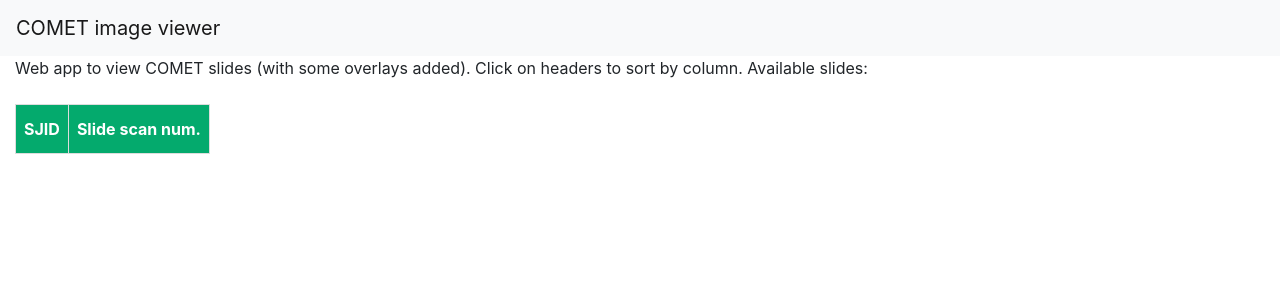
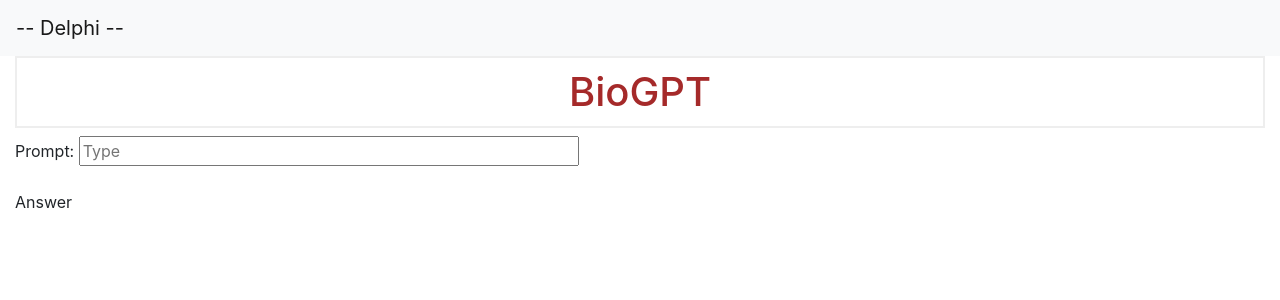
Before and after one commit to benlansdell/chatbot, a Flask app: page / in a window 1280 px wide. Shown: the top 300 px of the page. Run offline with Flask 3, Linux system fonts and the light colour scheme; lists and menus that the app fills with data are empty; some libraries are stand-ins or nearby versions.

Commit message:
First working version

```diff
--- a/src/app.py
+++ b/src/app.py
@@ -1,11 +1,21 @@
 """Flask app for chatbot"""
 
-#############
-## Imports ##
-#############
+import ssl
+import http.client
+from flask import Flask, render_template, request
+from flask_cors import CORS
+import json
 
-from flask import Flask, render_template
-from flask_cors import CORS
+conn = http.client.HTTPSConnection("biogpt-1.cnvrg.stjude.org",
+                                   443,
+                                   context = ssl._create_unverified_context())
+
+headers = {
+    'Cnvrg-Api-Key': "4PFwBVg5GF3gUXZwcSPM3LPA",
+    'Content-Type': "application/json"
+    }
+
+endpoint = "/api/v1/endpoints/j8zxksukv8slkbu3pfzo"
 
 def create_app():
     """Create the Flask app
@@ -15,12 +25,20 @@
     """
 
     app = Flask(__name__, template_folder='./templates')
-    CORS(app)
+    CORS(app, resources={r"/query/": {"origins": "*"}})
 
     @app.route('/')
     def index():
+        return render_template('index.html')
 
-        return render_template('index.html')
+    @app.route('/query/', methods = ['POST', 'GET'])
+    def query():
+        data = "{\"input_params\": \"" + request.json + "\"}"
+        conn.request("POST", endpoint, data, headers)
+        res = conn.getresponse()
+        data = res.read()
+        resp = json.loads(data)
+        return resp['prediction']
 
     return app
 
--- a/src/templates/base.html
+++ b/src/templates/base.html
@@ -25,22 +25,16 @@
     <link rel="stylesheet" href="https://stackpath.bootstrapcdn.com/bootstrap/4.3.1/css/bootstrap.min.css" integrity="sha384-ggOyR0iXCbMQv3Xipma34MD+dH/1fQ784/j6cY/iJTQUOhcWr7x9JvoRxT2MZw1T" crossorigin="anonymous">
     <!--<link rel="stylesheet" href="static/css/style.css">-->
     <link rel="stylesheet" type="text/css" href="{{ url_for('static',filename='css/style.css') }}">
-    <link rel="stylesheet" type="text/css" href="{{ url_for('static',filename='css/annotorious.min.css') }}">
 
     <link rel="shortcut icon" href="#" />
 
-    <script src="{{ url_for('static',filename='js/openseadragon/openseadragon.min.js') }}"></script>
-    <script src="{{ url_for('static',filename='js/openseadragon-annotorious.min.js') }}"></script>
-    <script src="{{ url_for('static',filename='js/annotorious-toolbar.min.js') }}"></script>
     <script src="https://cdn.jsdelivr.net/npm/axios/dist/axios.min.js"></script>
-
-    <script src="https://cdn.jsdelivr.net/npm/@recogito/annotorious-better-polygon@latest/dist/annotorious-better-polygon.js"></script>
 
     <title>{% block title %} {% endblock %}</title>
   </head>
   <body>
     <nav class="navbar navbar-expand-md navbar-light bg-light">
-        <a class="navbar-brand" href="{{ url_for('index')}}">COMET image viewer</a>
+        <a class="navbar-brand" href="{{ url_for('index')}}">-- Delphi --</a>
         <button class="navbar-toggler" type="button" data-toggle="collapse" data-target="#navbarNav" aria-controls="navbarNav" aria-expanded="false" aria-label="Toggle navigation">
             <span class="navbar-toggler-icon"></span>
         </button>
--- a/src/templates/index.html
+++ b/src/templates/index.html
@@ -2,23 +2,30 @@
 
 {% block content %}
 
-Web app to view COMET slides (with some overlays added). Click on headers to sort by column. Available slides: <br><br>
-
-<table class="searchable sortable">
-    <thead>
-    <tr>
-    <th class="c1">SJID</th>
-    <th class="c2">Slide scan num.</th>
-    </tr>
-    </thead>
-    <tbody>
-    {% for each in available_images %}
-    <TR>
-    <TD class="c1"><a href="{{ url_for('slideview', sjid=each[1]) }}">{{ each[1] }}</a><br></TD>
-    <TD class="c2">{{ each[0].split('.')[0] }}</TD>
-    </TR>
-    {% endfor %}
-    </tbody>
-</table>
+<h1>BioGPT</h1>
+<div class="input">
+Prompt: <input
+    type="text"
+    style="width: 500px;"
+    id="inputbox"
+    onkeydown="if(event.keyCode == 13){ submit() }"
+    placeholder="Type"
+/>
+</div>
+<br>
+<p id="responsetext">Answer</p>
+</div>
+<script>
+function submit() {
+    const query_url = {{ url_for("query") }}
+    const response_div = document.getElementById("responsetext")
+    const input = document.getElementById("inputbox").value
+    const response = fetch(query_url, {"method": "POST",
+                      "headers": {"Content-Type": "application/json"},
+                      "body": JSON.stringify(input)})
+                .then(rsp => rsp.text())
+                .then(txt => response_div.innerText = txt)
+}
+</script>
 
 {% endblock %}
```
Also changed, not shown: 2 other files.
